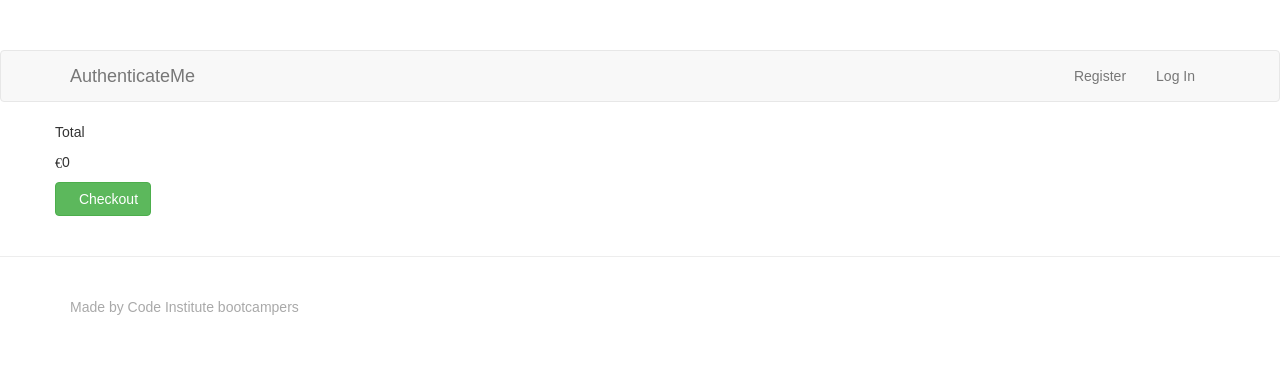
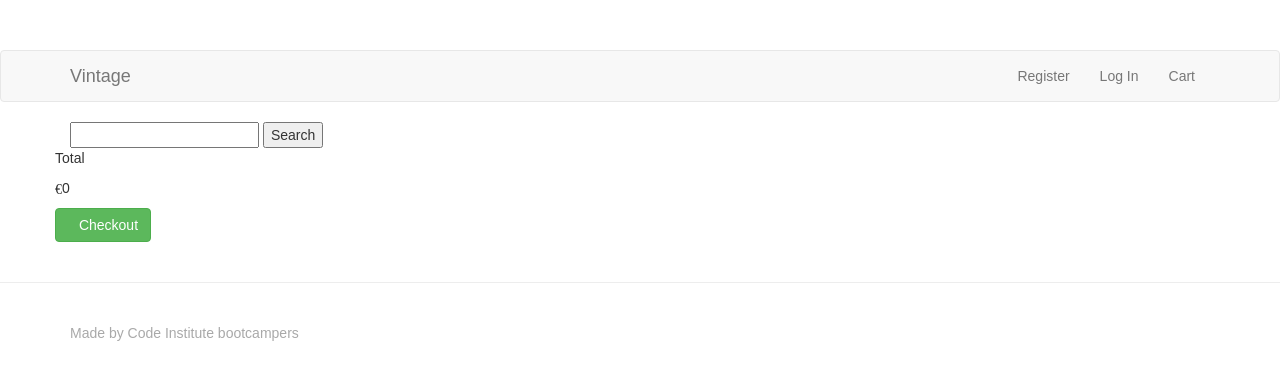
Before and after one commit to elg1e/elg1e-Vintage, a Django app: page /cart/ in a window 1280 px wide. Shown: the top 380 px of the page. Run offline with Django 3.2, Linux system fonts and the light colour scheme; some libraries are stand-ins or nearby versions; some web fonts are replaced.

Commit message:
added searchbar to base.html

```diff
--- a/templates/base.html
+++ b/templates/base.html
@@ -7,7 +7,9 @@
     <meta http-equiv="X-UA-Compatible" content="ie=edge">
     <title>AuthenticateMe</title>
     <link rel="stylesheet" href="https://cdnjs.cloudflare.com/ajax/libs/bootswatch/3.3.7/cerulean/bootstrap.min.css">
+    <link rel="stylesheet" href="{% static 'font-awesome/css/font-awesome.min.css' %}">
     <link rel="stylesheet" href="{% static 'css/custom.css' %}">
+
 </head>
 <body>
     <!-- Fixed masthead -->
@@ -20,7 +22,7 @@
                     <span class="icon-bar"></span>
                     <span class="icon-bar"></span>
                 </button>
-                <a class="navbar-brand" href="/">AuthenticateMe</a>
+                <a class="navbar-brand" href="/">Vintage</a>
             </div>
             <div id="navbar" class="navbar-collapse collapse">
                 <ul class="nav navbar-nav navbar-right">
@@ -31,6 +33,14 @@
                         <li><a href="{% url 'register' %}">Register</a></li>
                         <li><a href="{% url 'login' %}">Log In</a></li>
                     {% endif %}
+                    <li>
+                        <a href="{% url 'view_cart' %}">
+                            <i class="fa fa-shipping-cart"></i>Cart
+                            {% if product_count > 0 %}
+                            <label class="badge badge-warning">{{ product_count }}</label>
+                            {% endif %}
+                        </a>
+                    </li>
                 </ul>
             </div>
         </div>
@@ -45,6 +55,12 @@
         </div>
     {% endif %}
     <div class="container">
+        <div class="display">
+            <form action="{% url 'search'%}" method="GET">
+                <input type="text" name="q">
+                <button type="submit">Search</button>
+            </form>
+        </div>
         {% block content %} {% endblock %}
     </div>
     <footer>
```
